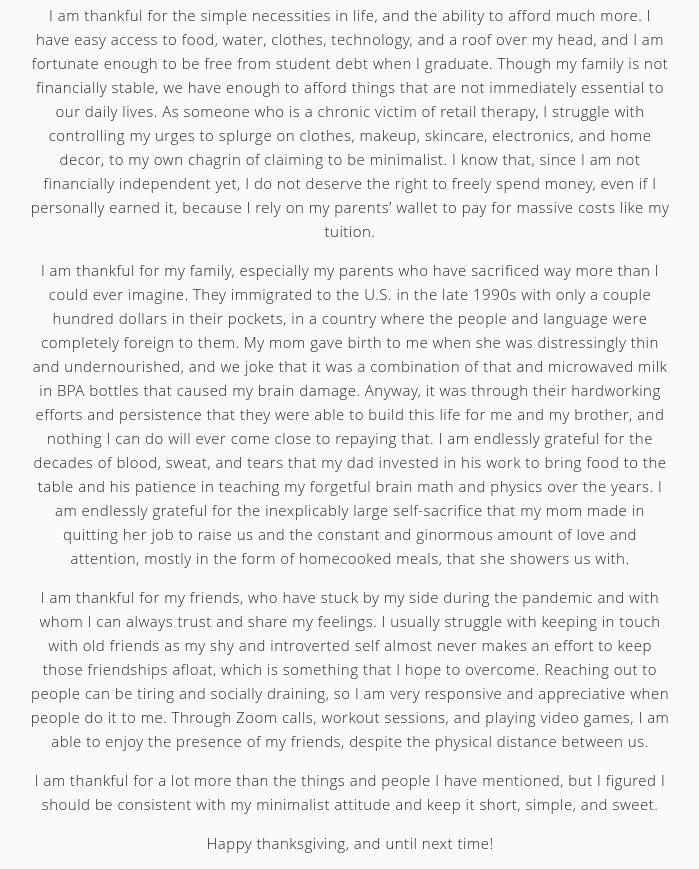
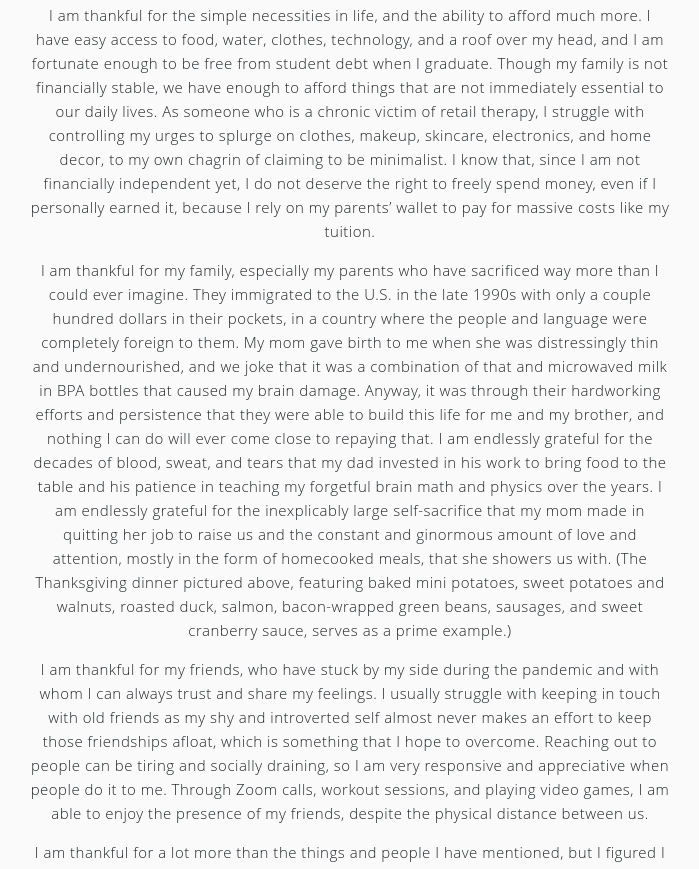
Before and after one commit to juliasliu/juliasliu.github.io, a Jekyll site: the page built from _posts/2020-11-29-thank-u-next.markdown, in a window 1280 px wide and 1400 px high, scrolled down 1758 px. Shown: the top 869 px of the window, without its empty margins (290-989 px from the left). Built offline with Jekyll 4.4.1, drawn with Linux system fonts in a browser that asks for light colours; a script that is not in the unit is left out; comment, search, counter and statistics services are not loaded; some of the changed text lies outside the part shown.

Commit message:
Added a line in a blog post

```diff
--- a/_posts/2020-11-29-thank-u-next.markdown
+++ b/_posts/2020-11-29-thank-u-next.markdown
@@ -15,10 +15,10 @@ I have grown numb to the happenings in this country, from the ineptitude of the
 
 I am thankful for the simple necessities in life, and the ability to afford much more. I have easy access to food, water, clothes, technology, and a roof over my head, and I am fortunate enough to be free from student debt when I graduate. Though my family is not financially stable, we have enough to afford things that are not immediately essential to our daily lives. As someone who is a chronic victim of retail therapy, I struggle with controlling my urges to splurge on clothes, makeup, skincare, electronics, and home decor, to my own chagrin of claiming to be minimalist. I know that, since I am not financially independent yet, I do not deserve the right to freely spend money, even if I personally earned it, because I rely on my parents' wallet to pay for massive costs like my tuition.
 
-I am thankful for my family, especially my parents who have sacrificed way more than I could ever imagine. They immigrated to the U.S. in the late 1990s with only a couple hundred dollars in their pockets, in a country where the people and language were completely foreign to them. My mom gave birth to me when she was distressingly thin and undernourished, and we joke that it was a combination of that and microwaved milk in BPA bottles that caused my brain damage. Anyway, it was through their hardworking efforts and persistence that they were able to build this life for me and my brother, and nothing I can do will ever come close to repaying that. I am endlessly grateful for the decades of blood, sweat, and tears that my dad invested in his work to bring food to the table and his patience in teaching my forgetful brain math and physics over the years. I am endlessly grateful for the inexplicably large self-sacrifice that my mom made in quitting her job to raise us and the constant and ginormous amount of love and attention, mostly in the form of homecooked meals, that she showers us with.
+I am thankful for my family, especially my parents who have sacrificed way more than I could ever imagine. They immigrated to the U.S. in the late 1990s with only a couple hundred dollars in their pockets, in a country where the people and language were completely foreign to them. My mom gave birth to me when she was distressingly thin and undernourished, and we joke that it was a combination of that and microwaved milk in BPA bottles that caused my brain damage. Anyway, it was through their hardworking efforts and persistence that they were able to build this life for me and my brother, and nothing I can do will ever come close to repaying that. I am endlessly grateful for the decades of blood, sweat, and tears that my dad invested in his work to bring food to the table and his patience in teaching my forgetful brain math and physics over the years. I am endlessly grateful for the inexplicably large self-sacrifice that my mom made in quitting her job to raise us and the constant and ginormous amount of love and attention, mostly in the form of homecooked meals, that she showers us with. (The Thanksgiving dinner pictured above, featuring baked mini potatoes, sweet potatoes and walnuts, roasted duck, salmon, bacon-wrapped green beans, sausages, and sweet cranberry sauce, serves as a prime example.)
 
 I am thankful for my friends, who have stuck by my side during the pandemic and with whom I can always trust and share my feelings. I usually struggle with keeping in touch with old friends as my shy and introverted self almost never makes an effort to keep those friendships afloat, which is something that I hope to overcome. Reaching out to people can be tiring and socially draining, so I am very responsive and appreciative when people do it to me. Through Zoom calls, workout sessions, and playing video games, I am able to enjoy the presence of my friends, despite the physical distance between us.
 
 I am thankful for a lot more than the things and people I have mentioned, but I figured I should be consistent with my minimalist attitude and keep it short, simple, and sweet.
 
-Happy thanksgiving, and until next time!
+Happy Thanksgiving, and until next time!
```
